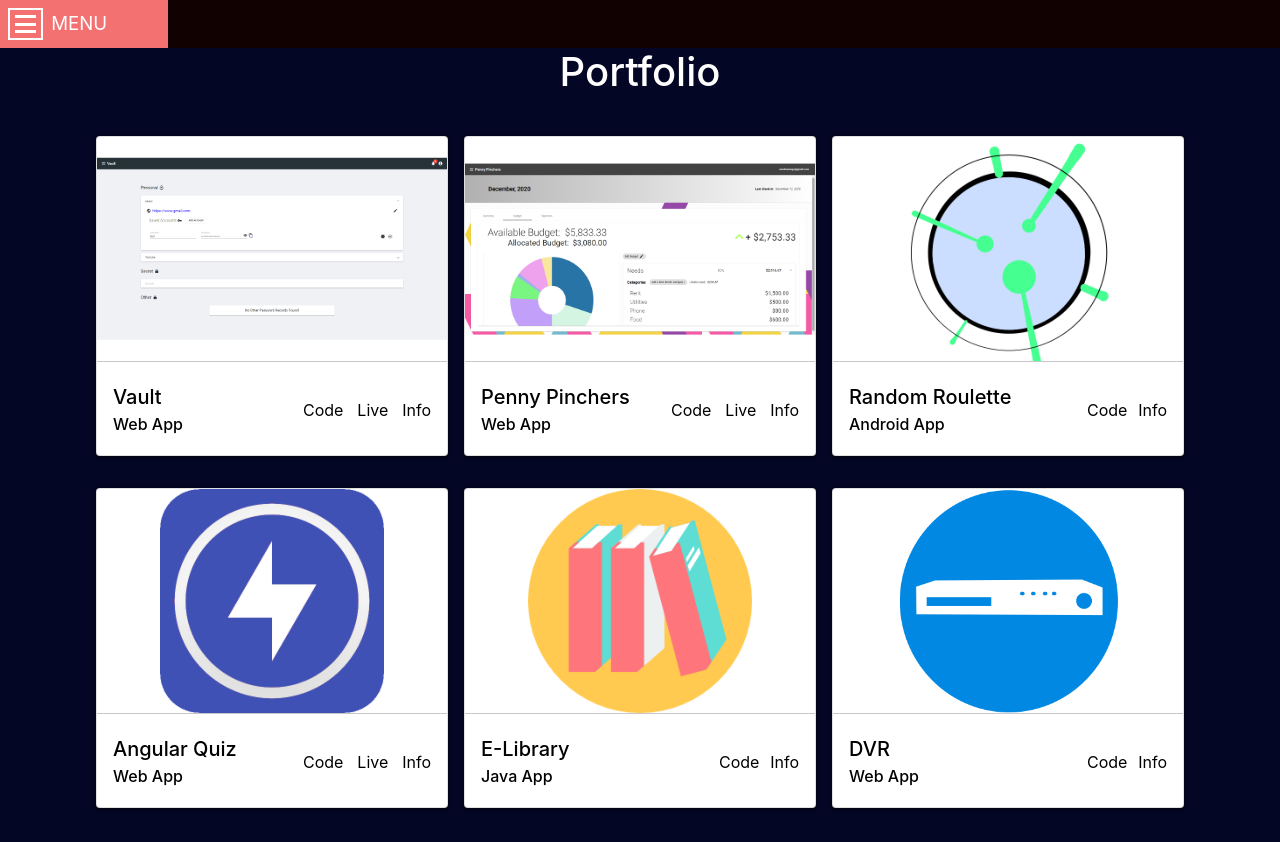
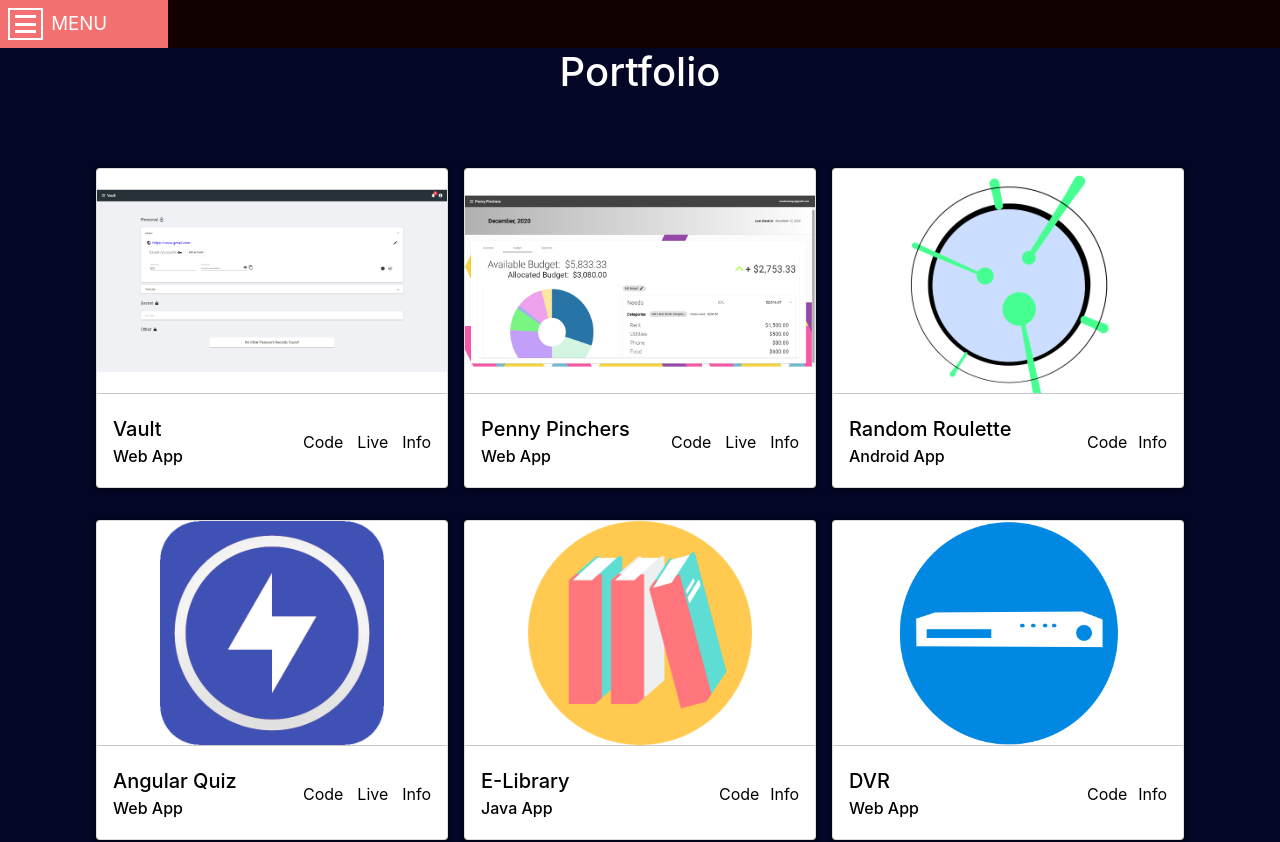
Before and after one commit to anngo14/Portfolio, a React (Create React App) app: page /portfolio in a window 1280 px wide. Shown: the top 842 px of the page. Built offline with nearby package versions, Linux system fonts and the light colour scheme.

Commit message:
changed time to slide menu back and added more padding between header and items in portfolio component

```diff
--- a/src/components/Nav.js
+++ b/src/components/Nav.js
@@ -35,7 +35,7 @@ class Nav extends React.Component {
             this.setState({
                 menuToggle: false
             })
-        }, 1500);
+        }, 500);
         this.setState(
             {
                 menuTimeout: timeout
--- a/src/css/Portfolio.css
+++ b/src/css/Portfolio.css
@@ -13,7 +13,7 @@
     height: 42em;
     justify-content: space-between;
     align-content: space-between;
-    margin-top: 2em;
+    margin-top: 4em;
     display: flex;
     flex-wrap: wrap;
 }
```
Also changed, not shown: 1 other file (tests, documents, lock files or other folders).
